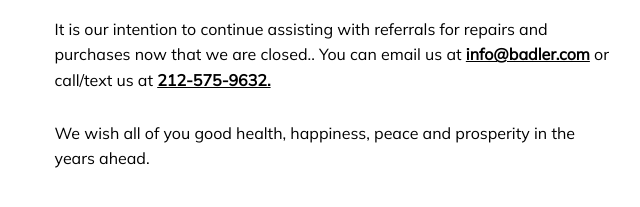
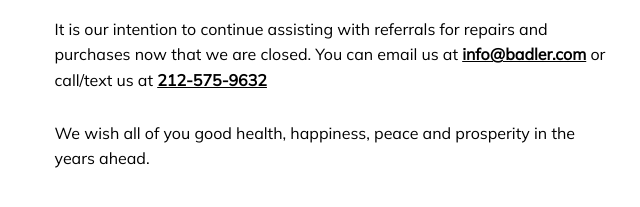
Before and after one commit to jennieb422/jennieb422.github.io, a plain HTML site: page index.html in a window 1280 px wide. Shown: the part 401-608 px from the top of the page, 443-1083 px from the left. Drawn offline with Linux system fonts and the light colour scheme.

Commit message:
[BJ-240] remove unnecessary dots

```diff
--- a/index.html
+++ b/index.html
@@ -106,7 +106,7 @@
                 Our heartfelt thanks to all of you who have supported us throughout these years. We have been privileged to work with so many wonderful clients. It has been truly gratifying to work with generations of families, and we feel deeply honored that you have given us your trust and loyalty.
             </p>
             <p>
-                It is our intention to continue assisting with referrals for repairs and purchases now that we are closed.. You can email us at <a href="mailto:info@badler.com">info@badler.com</a> or call/text us at <a href="tel:2125759632">212-575-9632.</a>
+                It is our intention to continue assisting with referrals for repairs and purchases now that we are closed. You can email us at <a href="mailto:info@badler.com">info@badler.com</a> or call/text us at <a href="tel:2125759632">212-575-9632</a>
             </p>
             <p>
                 We wish all of you good health, happiness, peace and prosperity in the years ahead.
```
